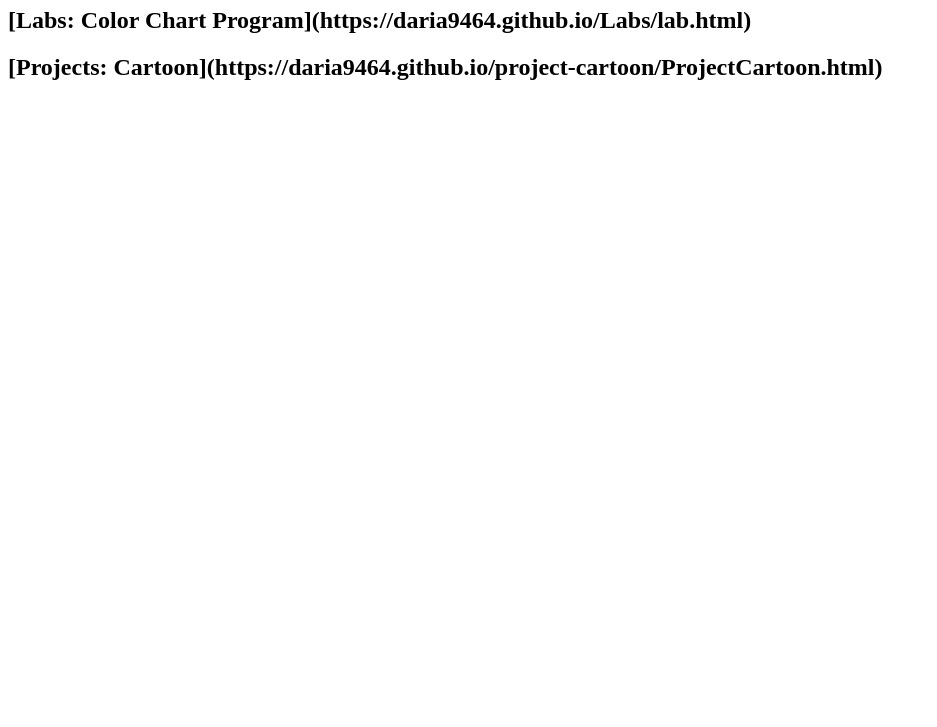
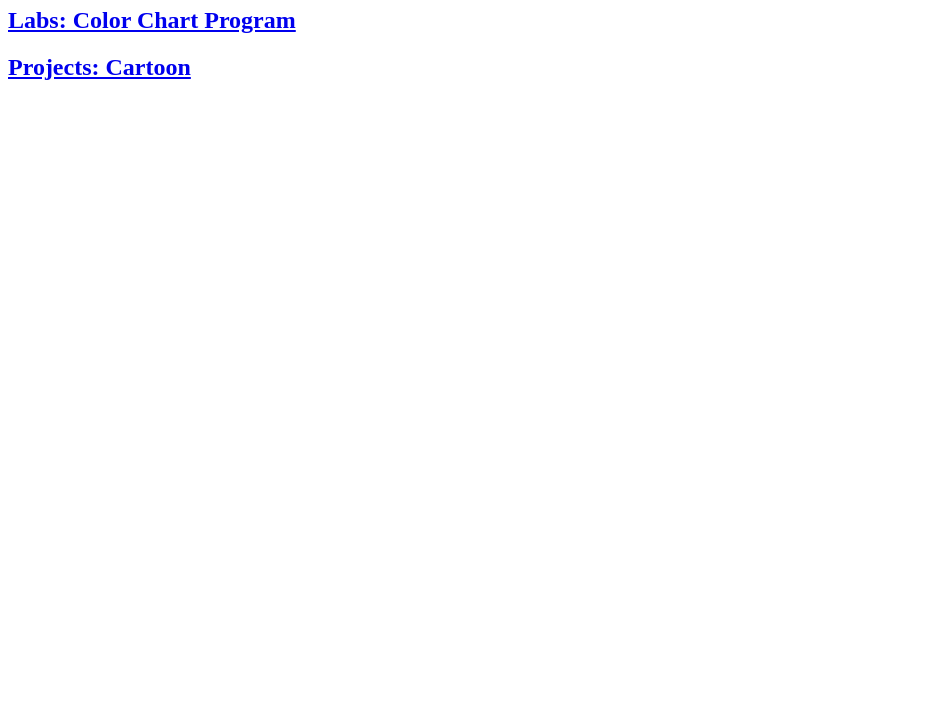
Before and after one commit to Daria9464/Daria9464.github.io, a plain HTML site: page CISC3610.html in a window 1280 px wide. Shown: the part 73-800 px from the top of the page, without its empty margins (0-937 px from the left). Drawn offline with Linux system fonts and the light colour scheme.

Commit message:
Update CISC3610.html

```diff
--- a/CISC3610.html
+++ b/CISC3610.html
@@ -7,8 +7,8 @@
 
  <body>
      <h1>Danying Chen-Portfolio Page</h1>
-     <h2>[Labs: Color Chart Program](https://daria9464.github.io/Labs/lab.html)</h2>
-     <h2>[Projects: Cartoon](https://daria9464.github.io/project-cartoon/ProjectCartoon.html)</h2>
+     <h2><a href="https://daria9464.github.io/Labs/lab.html">Labs: Color Chart Program</a></h2>
+     <h2><a href="https://daria9464.github.io/project-cartoon/ProjectCartoon.html">Projects: Cartoon</a></h2>
 </body>
 
 </html>
```
